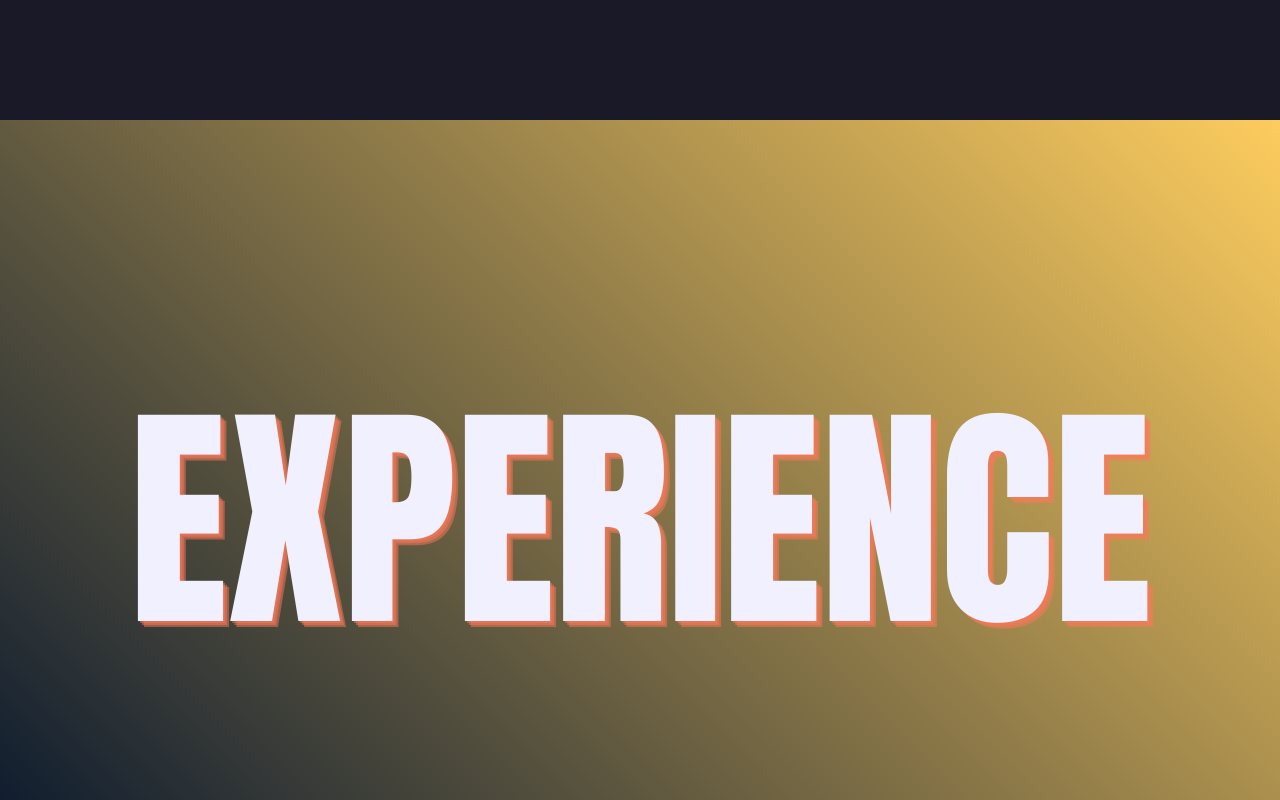
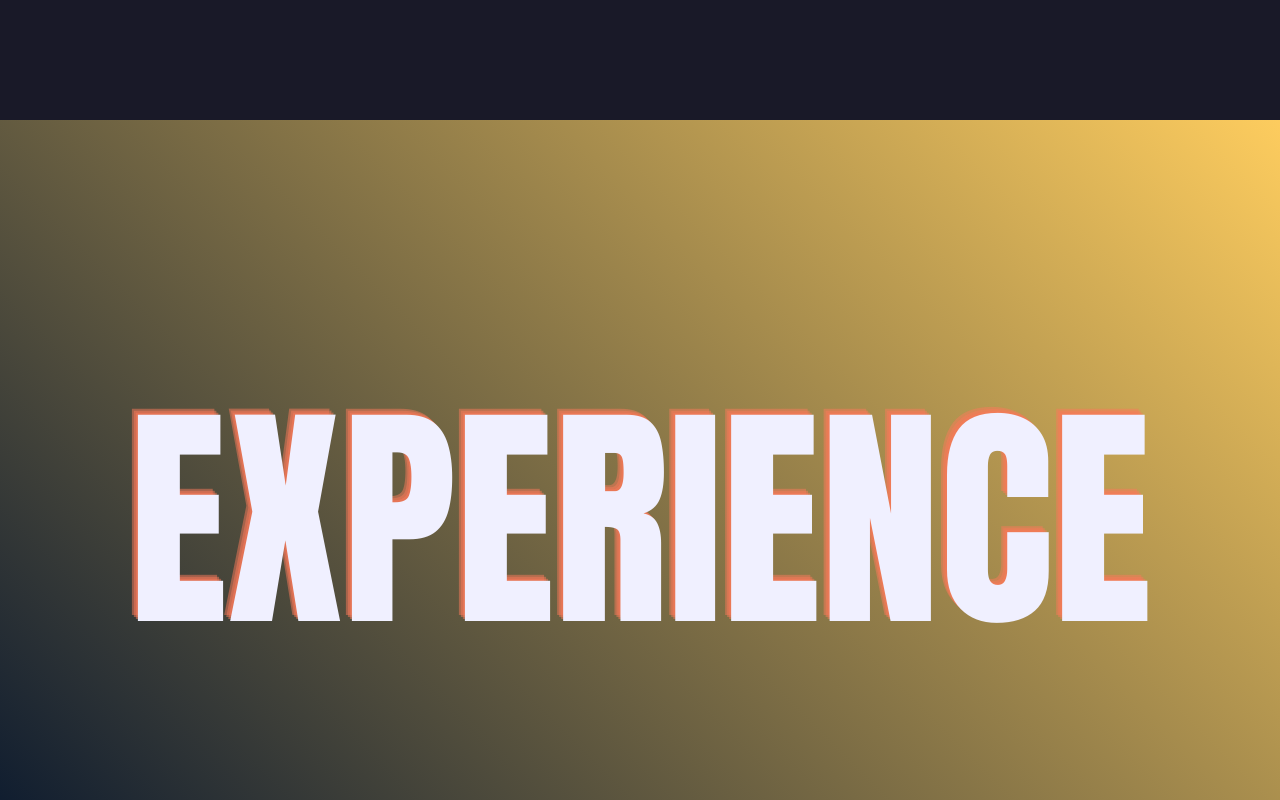
Before and after one commit to Greyash-Dave/grey-portfolio, a React (Vite) app: page / in a window 1280 px wide. Shown: the part 2280-3080 px from the top of the page. Built offline with nearby package versions, Linux system fonts and the light colour scheme.

Commit message:
Changed Text shadow direction of experience section title

```diff
--- a/src/components/Experience.css
+++ b/src/components/Experience.css
@@ -36,10 +36,10 @@
     font-family: "Anton", sans-serif;
     font-size: 15rem;
     text-shadow:
-        2px 2px 0 rgba(249, 122, 89, 0.5),   /* First shadow */
-        4px 4px 0 rgba(249, 122, 89, 0.5),   /* Second shadow */
-        6px 6px 0 rgba(249, 122, 89, 0.5),   /* Third shadow */
-        8px 8px 5px rgba(249, 122, 89, 0); /* Blurred shadow for depth */
+        -2px -2px 0 rgba(249, 122, 89, 0.5),   /* First shadow */
+        -4px -4px 0 rgba(249, 122, 89, 0.5),   /* Second shadow */
+        -6px -6px 0 rgba(249, 122, 89, 0.5),   /* Third shadow */
+        -8px -8px 5px rgba(249, 122, 89, 0); /* Blurred shadow for depth */
 }
 
 .home1 .workdesc-cards {
```
